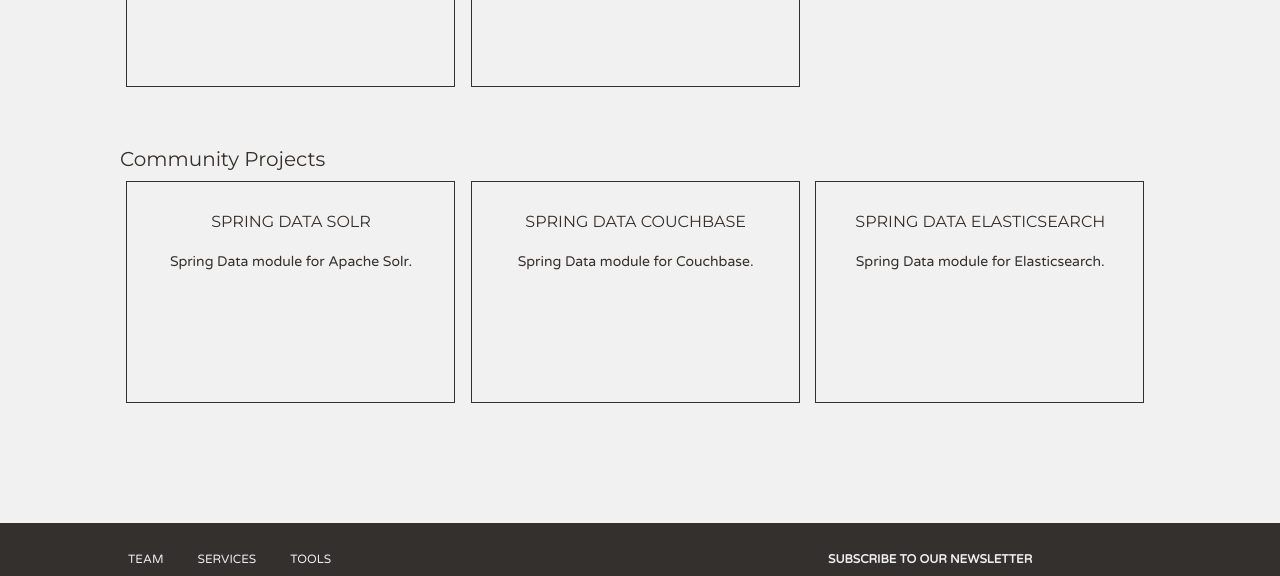
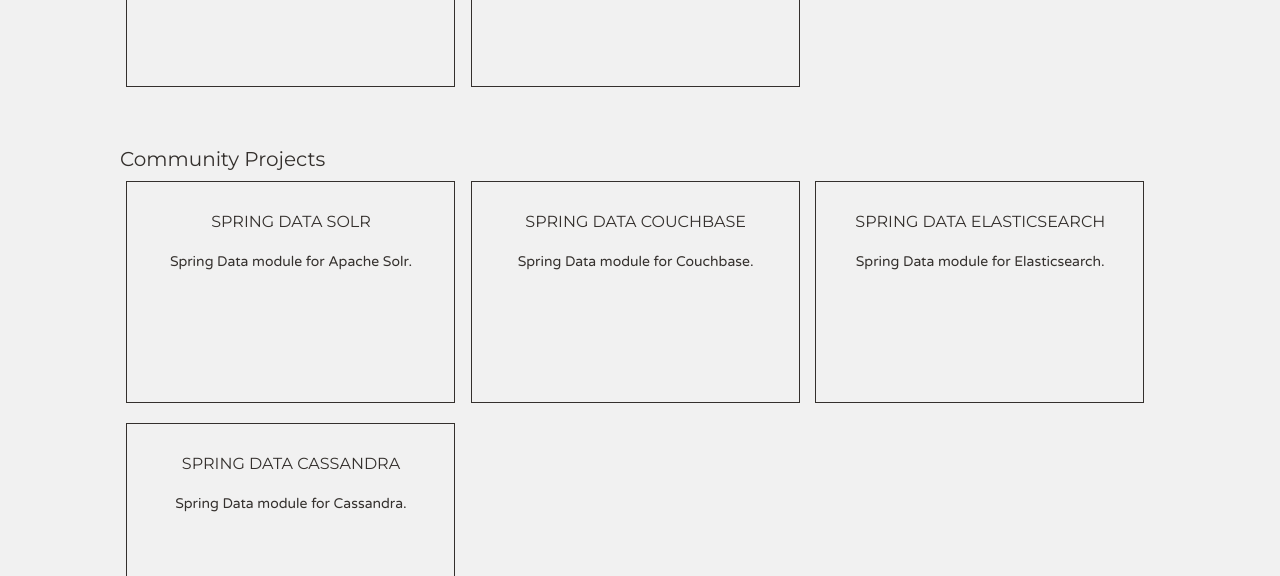
Before and after one commit to spring-projects/spring-data, a Jekyll site: the page built from index.html, in a window 1280 px wide and 900 px high, scrolled down 1231 px, cut to the strip 0-576 px from the top of the window. Built offline with Jekyll 4.4.1, drawn with Linux system fonts in a browser that asks for light colours; Markdown is read by kramdown in place of the engine named in the settings.

Commit message:
Added Spring Data Cassandra to the community modules.

```diff
--- a/index.html
+++ b/index.html
@@ -88,6 +88,12 @@
 {% endcapture %}
 {% include project_block.md site_url="https://github.com/spring-projects/spring-data-elasticsearch" repo_url="https://github.com/spring-projects/spring-data-elasticsearch" project_title="Spring Data Elasticsearch" project_description=project_description %}
 
+<!--Spring Data Cassandra -->
+{% capture project_description %}
+Spring Data module for Cassandra.
+{% endcapture %}
+{% include project_block.md site_url="https://github.com/spring-projects/spring-data-cassandra" repo_url="https://github.com/spring-projects/spring-data-cassandra" project_title="Spring Data Cassandra" project_description=project_description %}
+
 <!-- end main_content -->
 {% endcapture %}
 
```
